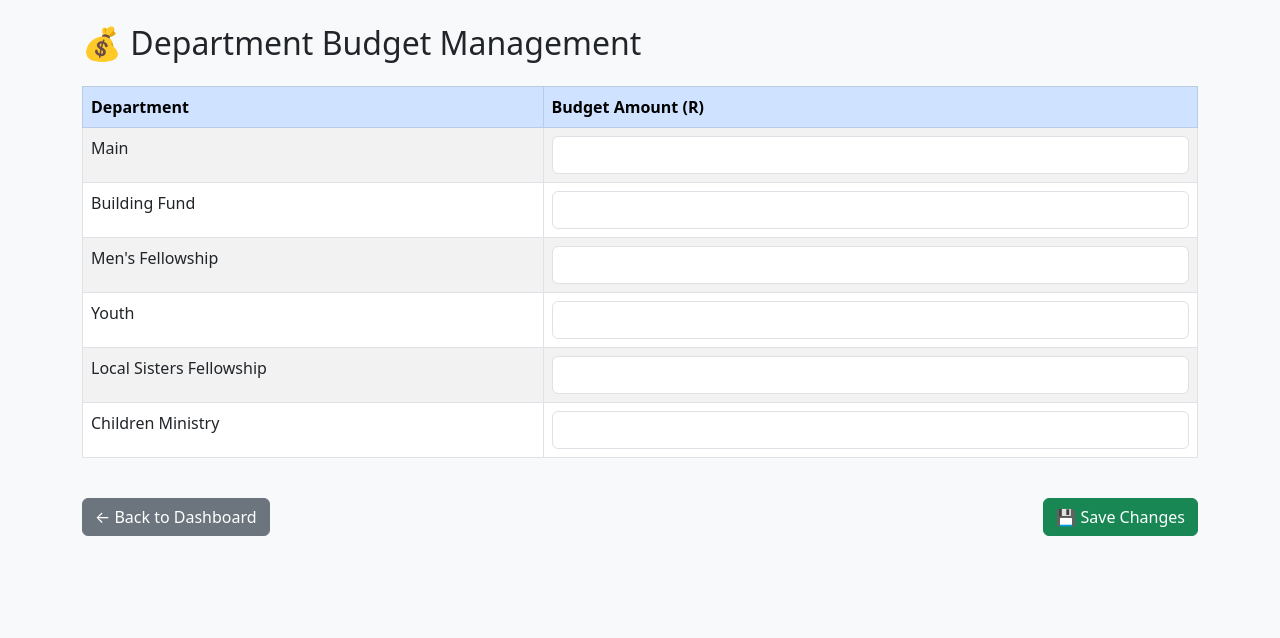
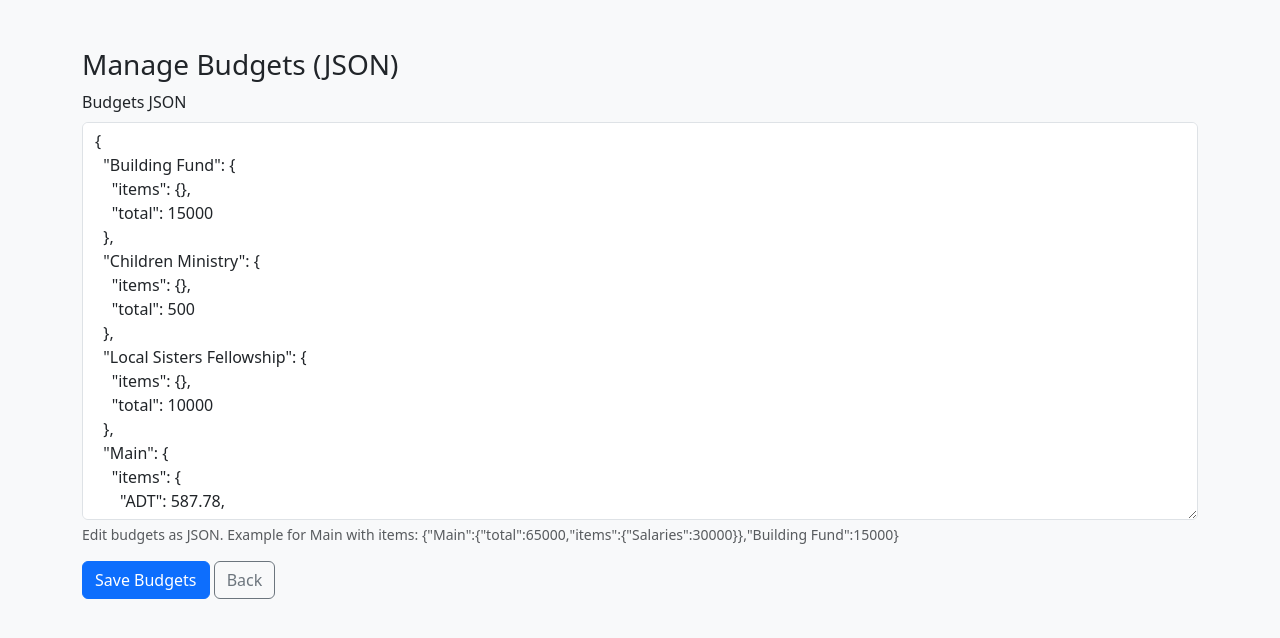
Before and after one commit to Nnzheni/church-finance-manager, a Flask app: page /budgets in a window 1280 px wide. Shown: the top 638 px of the page. Run offline with Flask 3, Linux system fonts and the light colour scheme; the visitor is signed in with stand-in values (Sample User, id 1).

Commit message:
Update manage_budgets.html

```diff
--- a/templates/manage_budgets.html
+++ b/templates/manage_budgets.html
@@ -1,71 +1,21 @@
-<!DOCTYPE html>
-<html lang="en">
-<head>
-  <meta charset="UTF-8">
-  <title>Manage Budgets - AFM-RCA Finance Manager</title>
-
-  <!-- Bootstrap CSS -->
-  <link
-    rel="stylesheet"
-    href="https://cdn.jsdelivr.net/npm/bootstrap@5.3.0/dist/css/bootstrap.min.css"
-  >
-
-  <!-- PWA support (optional) -->
-  <link rel="manifest" href="{{ url_for('static', filename='manifest.json') }}">
-  <link rel="icon" href="{{ url_for('static', filename='icons/icon-192.png') }}">
-  <meta name="theme-color" content="#00466f">
+<!doctype html>
+<html><head>
+<meta charset="utf-8"><title>Manage Budgets</title>
+<link href="https://cdn.jsdelivr.net/npm/bootstrap@5.3.0/dist/css/bootstrap.min.css" rel="stylesheet">
 </head>
-<body class="p-4 bg-light">
-  <div class="container">
-    <h2 class="mb-4">💰 Department Budget Management</h2>
-
-    <form method="POST">
-      <!-- Flash messages -->
-      {% with messages = get_flashed_messages(with_categories=true) %}
-        {% if messages %}
-          {% for category, msg in messages %}
-            <div class="alert alert-{{ category }} mb-4">{{ msg }}</div>
-          {% endfor %}
-        {% endif %}
-      {% endwith %}
-
-      <div class="table-responsive mb-4">
-        <table class="table table-bordered table-striped">
-          <thead class="table-primary">
-            <tr>
-              <th>Department</th>
-              <th>Budget Amount (R)</th>
-            </tr>
-          </thead>
-          <tbody>
-            {% for dept_name, amount in budgets.items() %}
-            <tr>
-              <td>{{ dept_name }}</td>
-              <td>
-                <input
-                  type="number"
-                  step="0.01"
-                  name="{{ dept_name }}"
-                  class="form-control"
-                  value="{{ amount }}"
-                  required
-                >
-              </td>
-            </tr>
-            {% endfor %}
-          </tbody>
-        </table>
-      </div>
-
-      <div class="d-flex justify-content-between">
-        <a href="{{ url_for('dashboard') }}" class="btn btn-secondary">
-          ← Back to Dashboard
-        </a>
-        <button type="submit" class="btn btn-success">
-          💾 Save Changes
-        </button>
-      </div>
-    </form>
-  </div>
+<body class="bg-light">
+<div class="container mt-5">
+  <h3>Manage Budgets (JSON)</h3>
+  {% for cat,msg in get_flashed_messages(with_categories=true) %}<div class="alert alert-{{ cat }}">{{ msg }}</div>{% endfor %}
+  <form method="post">
+    <div class="mb-3">
+      <label class="form-label">Budgets JSON</label>
+      <textarea name="budgets_json" rows="16" class="form-control">{{ budgets | tojson(indent=2) }}</textarea>
+      <div class="form-text">Edit budgets as JSON. Example for Main with items: {"Main":{"total":65000,"items":{"Salaries":30000}},"Building Fund":15000}</div>
+    </div>
+    <button class="btn btn-primary">Save Budgets</button>
+    <a class="btn btn-outline-secondary" href="{{ url_for('dashboard') }}">Back</a>
+  </form>
+</div>
 </body>
 </html>
```
